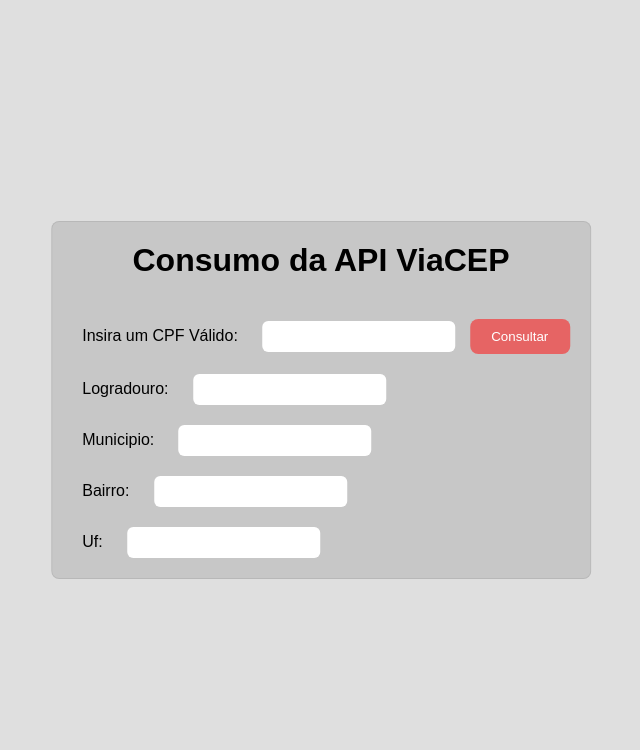
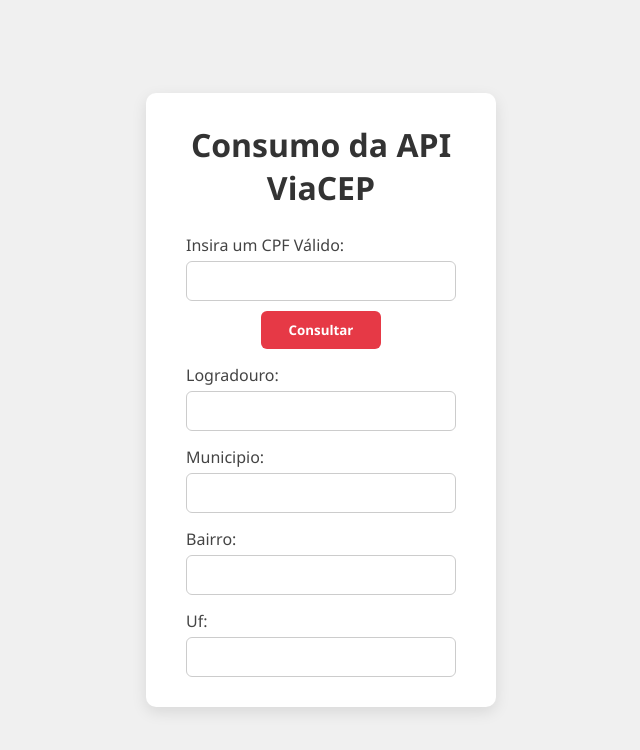
Before and after one commit to HeitorDalla/API-queryCep, a plain HTML site: page index.html in a window 1280 px wide. Shown: the whole page, without its empty margins (319-959 px from the left). Drawn offline with nearby package versions, Linux system fonts and the light colour scheme.

Commit message:
CSS modificado para um visual mais moderno, e o consumo da api feita com sucesso

```diff
--- a/script.js
+++ b/script.js
@@ -0,0 +1,41 @@
+// Utilizando o XMLHttpRequest
+
+function buscarCEP () {
+    const value = document.querySelector("#inserir").value;
+    const cep = value.replace(/\D/g, '');
+
+    if (!(cep.length === 8)) {
+        alert("Por favor, insira um CEP válido!");
+        document.querySelector("#inserir").value = '';
+        return;
+    }
+
+    const url = `https://viacep.com.br/ws/${cep}/json/`;
+
+    const requisicao = new XMLHttpRequest(); // Instância
+
+    requisicao.open('GET', url, true);
+
+    requisicao.onload = () => {
+        if (requisicao.status === 200) {
+            let respostaAPI = JSON.parse(requisicao.response);
+
+            if (respostaAPI.erro) {
+                alert("CEP não encontrado!");
+                document.querySelector("#inserir").value = '';
+                return;
+            }
+
+            document.querySelector("#logradouro").value = respostaAPI.logradouro;
+            document.querySelector("#municipio").value = respostaAPI.localidade;
+            document.querySelector("#bairro").value = respostaAPI.bairro;
+            document.querySelector("#uf").value = respostaAPI.uf;
+        } else {
+            alert("Erro ao consultar CEP!");
+        }
+    }
+
+    requisicao.send(); // Envio
+}
+
+document.querySelector("#consultar").addEventListener("click", buscarCEP);
--- a/style.css
+++ b/style.css
@@ -1,62 +1,68 @@
 * {
+    margin: 0;
     padding: 0;
-    margin: 0;
     border: 0;
     box-sizing: border-box;
-    font-family: Arial, Helvetica, sans-serif;
+    font-family: 'Segoe UI', Tahoma, Geneva, Verdana, sans-serif;
 }
 
 body {
     height: 100vh;
-    position: relative;
-    background-color: rgba(138, 138, 138, 0.267);
+    background-color: #f0f0f0;
+    display: flex;
+    justify-content: center;
+    align-items: center;
 }
 
 #containerPrincipal {
-    border: 1px solid rgba(0, 0, 0, 0.075);
-    display: flex;
-    justify-content: center;
-    align-items: center;
-    flex-flow: column wrap;
-    margin: 0 10px 10px 0;
-    position: absolute;
-    top: 50%;
-    left: 50%;
-    transform: translate(-50%, -50%);
-    background-color: rgb(199, 199, 199);
-    border-radius: 8px;
+    background-color: #ffffff;
+    padding: 30px 40px;
+    border-radius: 10px;
+    box-shadow: 0 5px 15px rgba(0, 0, 0, 0.1);
+    width: 350px;
 }
 
 h1 {
     text-align: center;
-    padding: 20px;
+    margin-bottom: 25px;
+    color: #333;
 }
 
 #containerInfo {
     display: flex;
-    justify-content: center;
-    flex-flow: column wrap;
-    margin: 10px;
+    flex-direction: column;
+    gap: 15px;
 }
 
 .info {
-    margin: 10px 0;
+    display: flex;
+    flex-direction: column;
+}
+
+label {
+    margin-bottom: 5px;
+    color: #444;
+    font-weight: 500;
+}
+
+input {
+    padding: 10px;
+    border-radius: 6px;
+    border: 1px solid #ccc;
+    outline: none;
+    transition: border-color 0.2s;
 }
 
 button {
+    align-self: center;
     padding: 10px;
-    border-radius: 8px;
-    background-color: rgba(255, 22, 22, 0.555);
-    color: white;
-    margin: 0 10px 0 10px;
-    width: 100px;
+    border: none;
+    border-radius: 6px;
+    background-color: #e63946;
+    color: #fff;
+    font-weight: bold;
+    cursor: pointer;
+    transition: background-color 0.3s;
+    width: 120px;
+    margin-top: 10px;
 }
-
-label {
-    margin: 20px;
-}
-
-input {
-    padding: 8px;
-    border-radius: 6px;
-}
```
